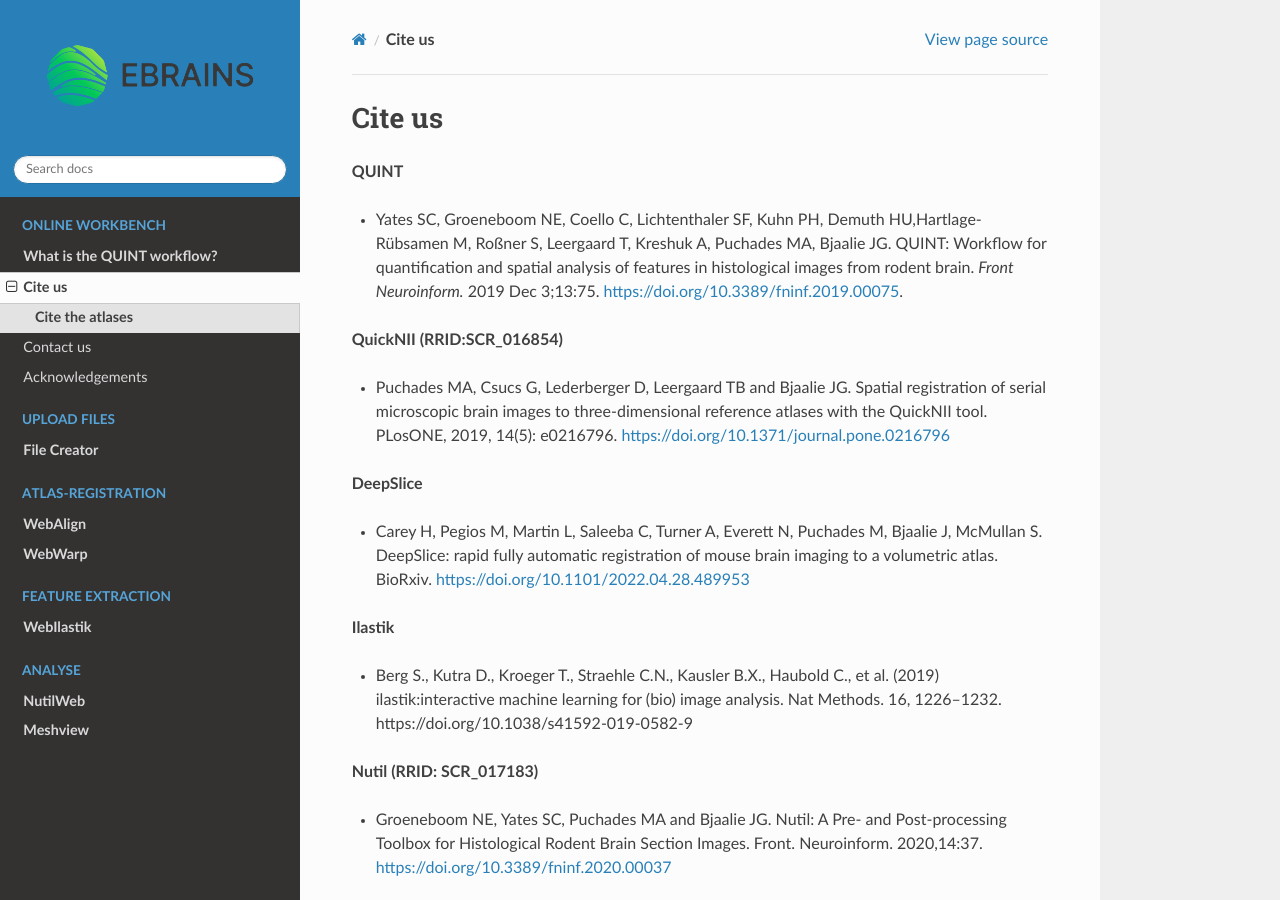
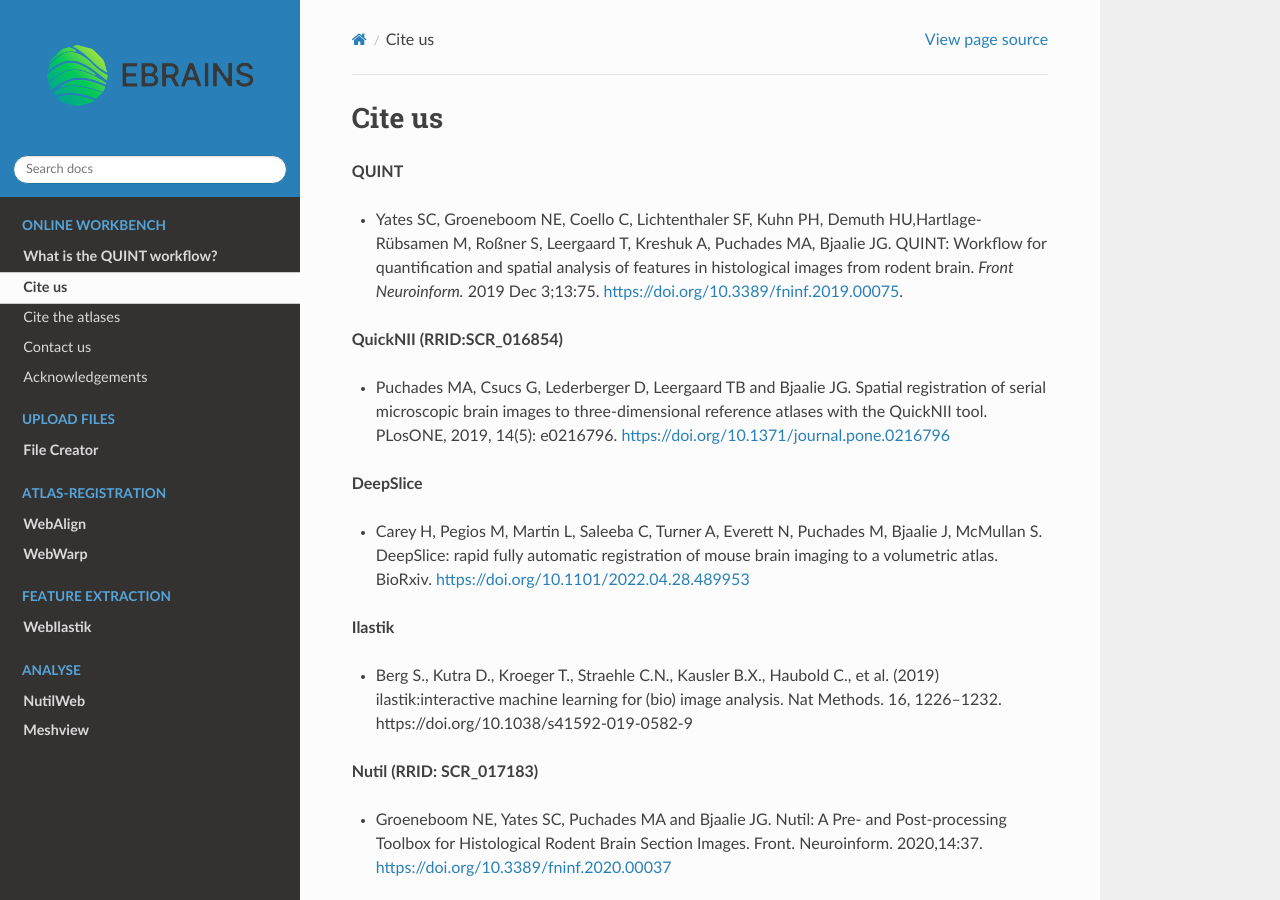
Before and after one commit to Neural-Systems-at-UIO/QUINT_webtools, a Sphinx documentation site: the page built from docs/Publications.rst, in a window 1280 px wide and 900 px high. Built offline with Sphinx 7.4.7 and the Read the Docs theme 2.0.0, drawn with Linux system fonts in a browser that asks for light colours.

```diff
--- a/docs/Publications.rst
+++ b/docs/Publications.rst
@@ -1,5 +1,5 @@
-**Cite us**
-===================
+Cite us
+---------
 
 **QUINT**
 
@@ -31,7 +31,7 @@
 
 
 
-**Cite the atlases**
+Cite the atlases
 ---------------------
 
 **Allen Mouse Brain Atlas Common Coordinate Framework version 3**
```
